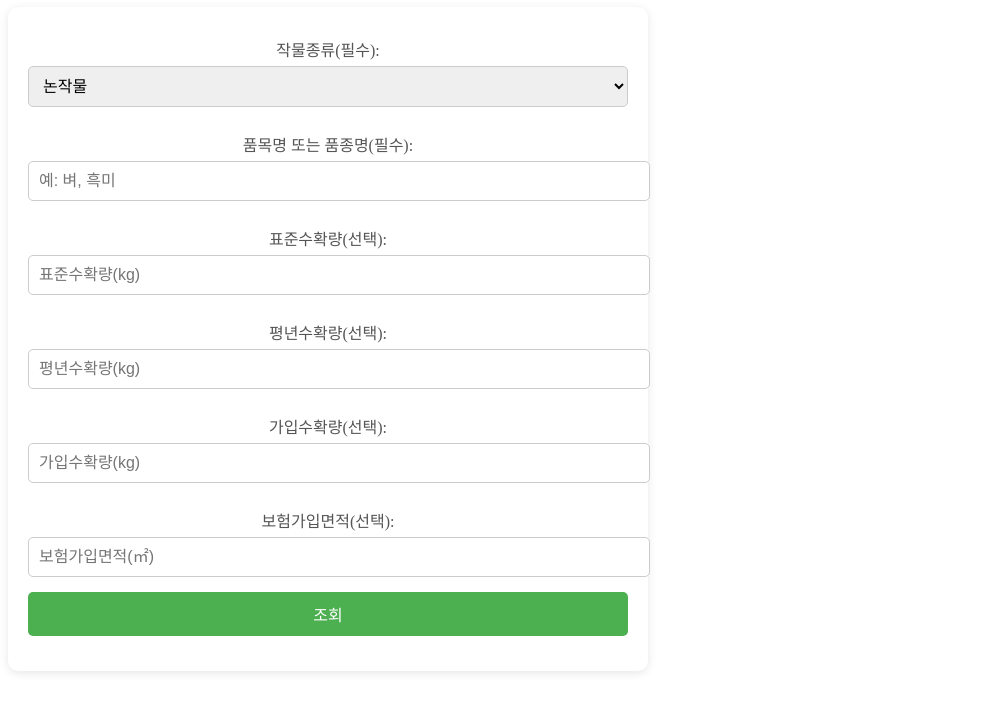
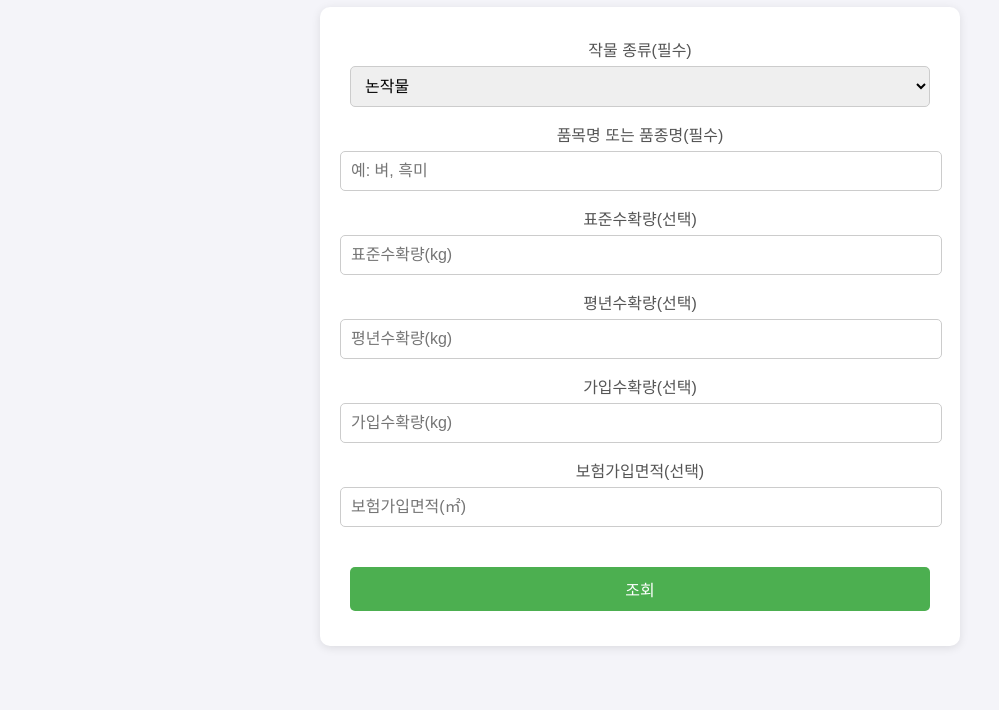
Before and after one commit to kalialistar/Smart-Agriculture-Programming, a plain HTML site: page result1.html in a window 1280 px wide. Shown: the part 90-800 px from the top of the page, without its empty margins (0-999 px from the left). Drawn offline with Linux system fonts and the light colour scheme.

Commit message:
Add files via upload

```diff
--- a/result1.html
+++ b/result1.html
@@ -5,8 +5,8 @@
     <meta name="viewport" content="width=device-width, initial-scale=1.0">
     <title>농작물재해보험 계약 내용 조회 서비스</title>
 
+    <!--조회 페이지 디자인-->
     <style>
-        // 조회 페이지 디자인
         body {
             font-family: Arial, sans-serif;
             background-color: #f4f4f9;
@@ -30,34 +30,40 @@
             margin-bottom: 20px;
             width: 80%;
             max-width: 600px;
-            text-align: center;
+            text-align: left;
         }
         label {
             display: block;
             margin: 10px 0 5px;
             color: #555;
+            text-align: center;
         }
         input, select, button {
-            width: 100%;
+            width: calc(100% - 20px);
             padding: 10px;
             margin-bottom: 15px;
             border: 1px solid #ccc;
             border-radius: 5px;
             font-size: 16px;
+            margin-left: auto;
+            margin-right: auto;
+            display: block;
         }
         button {
             background-color: #4CAF50;
             color: white;
             border: none;
             cursor: pointer;
+            margin-top: 40px;
         }
         button:hover {
             background-color: #45a049;
         }
+
     </style>
 
     <script>
-        // 입력란 제어
+        <!--입력란 제어-->
         function toggleFields() {
             const cropType = document.getElementById('crop_type').value;
             const insuranceAreaField = document.getElementById('ins_area');
@@ -65,7 +71,7 @@
             const avgYieldField = document.getElementById('avg_yield');
             const insYieldField = document.getElementById('ins_yield');
 
-            // 과수작물 입력 (비)활성화
+            <!--과수작물 입력 제어-->
             if (cropType === 'fruit') {
                 insuranceAreaField.disabled = true;
                 insuranceAreaField.value = '';
@@ -77,7 +83,7 @@
                 avgYieldField.placeholder = '평년수확량(kg)';
                 insYieldField.placeholder = '가입수확량(kg)';
             }
-            // 특용작물 입력 (비)활성화
+             <!--특용작물 입력 제어-->
             else if (cropType === 'special') {
                 stdYieldField.disabled = true;
                 avgYieldField.disabled = true;
@@ -91,7 +97,7 @@
                 insuranceAreaField.disabled = false;
                 insuranceAreaField.placeholder = '보험가입면적(㎡)';
             }
-            // 나머지 작물 입력 활성화
+             <!--나머지 작물 입력 제어-->
             else {
                 insuranceAreaField.disabled = false;
                 stdYieldField.disabled = false;
@@ -110,7 +116,7 @@
     <h1>농작물재해보험 계약 내용 조회</h1>
 
     <form id="searchForm" method="GET" action="/search">
-        <label for="crop_type">작물종류(필수):</label>
+        <label for="crop_type">작물 종류(필수)</label>
         <select name="crop_type" id="crop_type" onchange="toggleFields()" required>
             <option value="paddy">논작물</option>
             <option value="special">특용작물</option>
@@ -118,19 +124,19 @@
             <option value="field">밭작물</option>
         </select>
 
-        <label for="query">품목명 또는 품종명(필수):</label>
+        <label for="query">품목명 또는 품종명(필수)</label>
         <input type="text" name="query" id="query" placeholder="예: 벼, 흑미" required>
 
-        <label for="std_yield">표준수확량(선택):</label>
+        <label for="std_yield">표준수확량(선택)</label>
         <input type="number" name="std_yield" id="std_yield" placeholder="표준수확량(kg)">
 
-        <label for="avg_yield">평년수확량(선택):</label>
+        <label for="avg_yield">평년수확량(선택)</label>
         <input type="number" name="avg_yield" id="avg_yield" placeholder="평년수확량(kg)">
 
-        <label for="ins_yield">가입수확량(선택):</label>
+        <label for="ins_yield">가입수확량(선택)</label>
         <input type="number" name="ins_yield" id="ins_yield" placeholder="가입수확량(kg)">
 
-        <label for="ins_area">보험가입면적(선택):</label>
+        <label for="ins_area">보험가입면적(선택)</label>
         <input type="number" name="ins_area" id="ins_area" placeholder="보험가입면적(㎡)">
 
         <button type="submit">조회</button>
```
Also changed, not shown: result2.html (+6 -3 lines).
